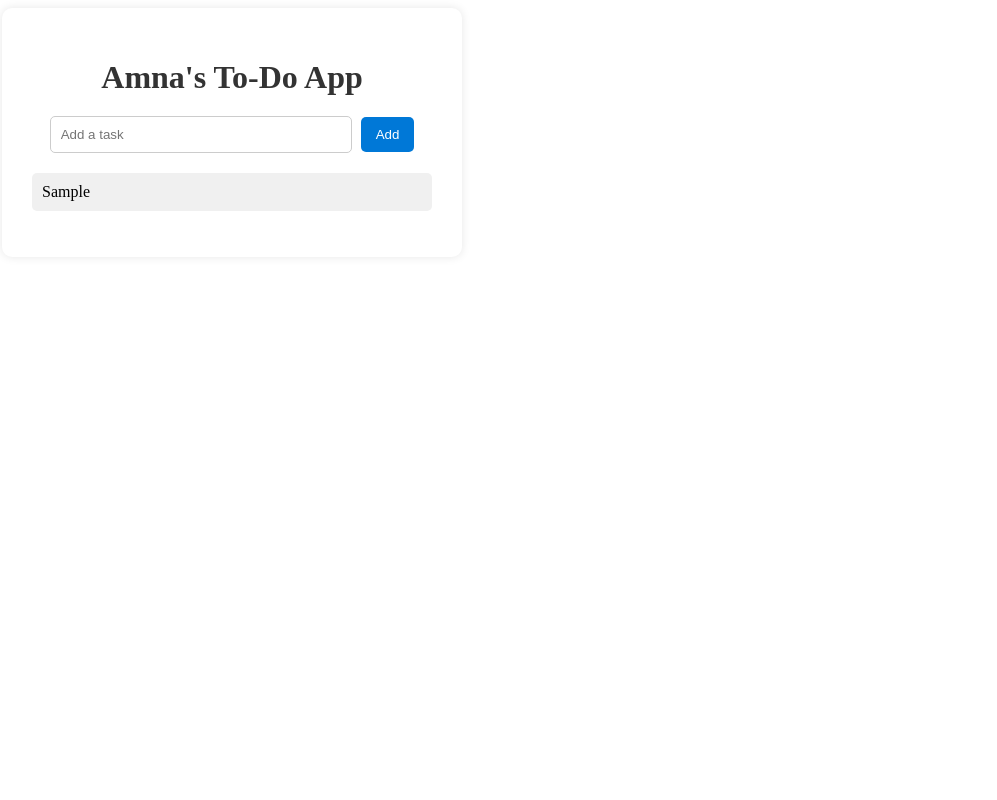
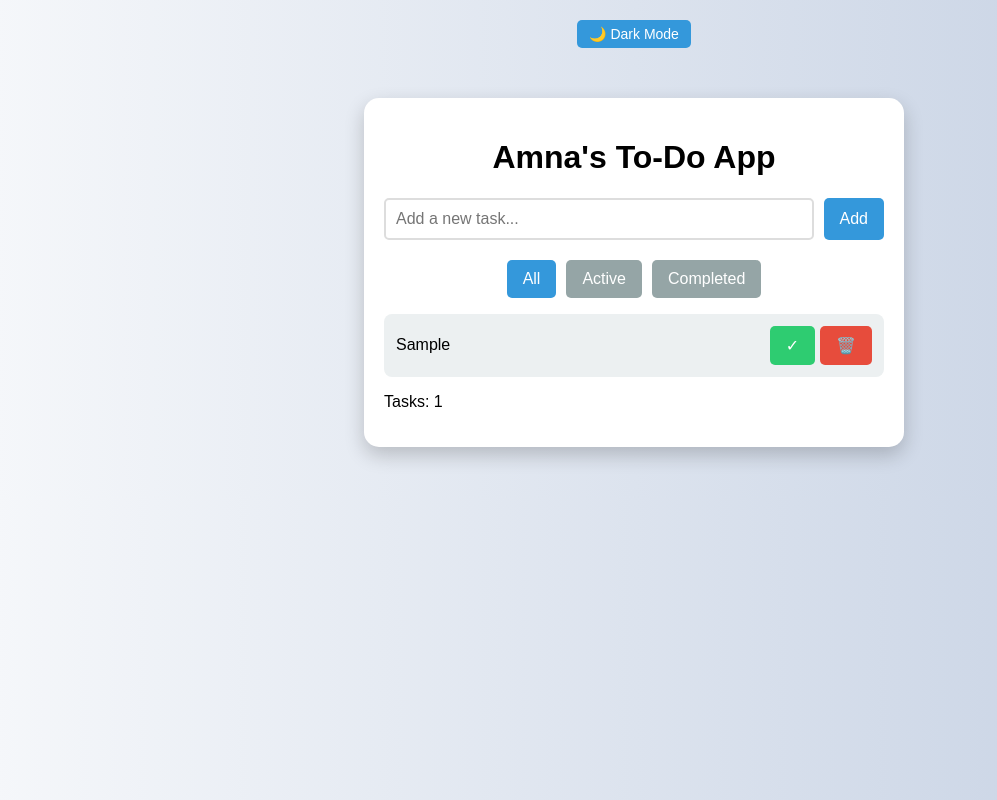
Before and after one commit to amna-hashim-tech/azure-todo-demo, a website: page index.html in a window 1280 px wide. Both pictures are taken after typing "Sample" into the empty fields and a click on the button "Add". Shown: the whole page, without its empty margins (6-1003 px from the left). Drawn offline with nearby package versions, Linux system fonts and the light colour scheme.

Commit message:
Updated To-Do app UI and files

```diff
--- a/index.html
+++ b/index.html
@@ -1,93 +1,34 @@
 <!DOCTYPE html>
 <html lang="en">
 <head>
-  <meta charset="UTF-8">
-  <meta name="viewport" content="width=device-width, initial-scale=1.0">
-  <title>Amna's To-Do App</title>
-  <style>
-<<<<<<< HEAD
-    body { font-family: Arial; background:#f4f4f9; display:flex; justify-content:center; align-items:center; height:100vh; margin:0;}
-    .container { background:#fff; padding:30px; border-radius:10px; box-shadow:0 0 10px rgba(0,0,0,0.1); width:100%; max-width:400px; text-align:center;}
-    h1 { margin-bottom:20px; color:#333; }
-    input { padding:10px; width:70%; border:1px solid #ccc; border-radius:5px; margin-right:5px; }
-    button { padding:10px 15px; border:none; background:#0078D7; color:#fff; border-radius:5px; cursor:pointer; }
-    button:hover { background:#005a9e; }
-    ul { list-style:none; padding:0; margin-top:20px; }
-    li { padding:10px; background:#f0f0f0; margin-bottom:5px; border-radius:5px; text-align:left; }
-=======
-    body {
-      font-family: Arial, sans-serif;
-      background: #f4f4f9;
-      display: flex;
-      justify-content: center;
-      align-items: center;
-      height: 100vh;
-      margin: 0;
-    }
-    .container {
-      background: #fff;
-      padding: 30px;
-      border-radius: 10px;
-      box-shadow: 0 0 10px rgba(0,0,0,0.1);
-      width: 100%;
-      max-width: 400px;
-      text-align: center;
-    }
-    h1 {
-      margin-bottom: 20px;
-      color: #333;
-    }
-    input {
-      padding: 10px;
-      width: 70%;
-      border: 1px solid #ccc;
-      border-radius: 5px;
-      margin-right: 5px;
-    }
-    button {
-      padding: 10px 15px;
-      border: none;
-      background: #0078D7;
-      color: #fff;
-      border-radius: 5px;
-      cursor: pointer;
-    }
-    button:hover {
-      background: #005a9e;
-    }
-    ul {
-      list-style: none;
-      padding: 0;
-      margin-top: 20px;
-    }
-    li {
-      padding: 10px;
-      background: #f0f0f0;
-      margin-bottom: 5px;
-      border-radius: 5px;
-      text-align: left;
-    }
->>>>>>> c11e463695de3a81ab0f0bc6bafbb652226e9860
-  </style>
+<meta charset="UTF-8">
+<meta name="viewport" content="width=device-width, initial-scale=1.0">
+<title>Amna's Modern To-Do App</title>
+<link rel="stylesheet" href="style.css">
 </head>
 <body>
-  <div class="container">
+<div class="theme-toggle">
+    <button id="toggle-theme">🌙 Dark Mode</button>
+</div>
+<div class="container">
     <h1>Amna's To-Do App</h1>
-    <input id="taskInput" type="text" placeholder="Add a task">
-    <button onclick="addTask()">Add</button>
-    <ul id="taskList"></ul>
-  </div>
 
-  <script>
-    function addTask() {
-      const input = document.getElementById('taskInput');
-      const value = input.value.trim();
-      if (!value) return;
-      const li = document.createElement('li');
-      li.textContent = value;
-      document.getElementById('taskList').appendChild(li);
-      input.value = '';
-    }
-  </script>
+    <div class="input-section">
+        <input type="text" id="new-task" placeholder="Add a new task...">
+        <button id="add-task-btn">Add</button>
+    </div>
+
+    <div class="filters">
+        <button class="filter-btn active" data-filter="all">All</button>
+        <button class="filter-btn" data-filter="active">Active</button>
+        <button class="filter-btn" data-filter="completed">Completed</button>
+    </div>
+
+    <ul id="task-list" class="task-list"></ul>
+    <p id="task-count">Tasks: 0</p>
+</div>
+
+<script src="https://cdnjs.cloudflare.com/ajax/libs/Sortable/1.15.0/Sortable.min.js"></script>
+<script src="script.js"></script>
 </body>
 </html>
--- a/package.json
+++ b/package.json
@@ -1,11 +1,12 @@
 {
   "name": "amna-todo-app",
   "version": "1.0.0",
+  "description": "Stylish To-Do app by Amna",
   "main": "server.js",
   "scripts": {
     "start": "node server.js"
   },
   "dependencies": {
-    "express": "^4.18.2"
+    "express": "^4.21.2"
   }
 }
--- /dev/null
+++ b/script.js
@@ -0,0 +1,89 @@
+const taskInput = document.getElementById('new-task');
+const addTaskBtn = document.getElementById('add-task-btn');
+const taskList = document.getElementById('task-list');
+const taskCount = document.getElementById('task-count');
+const filterBtns = document.querySelectorAll('.filter-btn');
+const toggleThemeBtn = document.getElementById('toggle-theme');
+
+let tasks = [];
+let currentFilter = 'all';
+
+// Add task
+addTaskBtn.addEventListener('click', () => {
+    const text = taskInput.value.trim();
+    if (!text) return;
+    const task = { id: Date.now(), text, completed: false };
+    tasks.push(task);
+    taskInput.value = '';
+    renderTasks();
+});
+
+// Render tasks
+function renderTasks() {
+    taskList.innerHTML = '';
+    const filtered = tasks.filter(task => {
+        if (currentFilter === 'all') return true;
+        if (currentFilter === 'active') return !task.completed;
+        if (currentFilter === 'completed') return task.completed;
+    });
+
+    filtered.forEach(task => {
+        const li = document.createElement('li');
+        li.className = 'task-item';
+        if (task.completed) li.classList.add('completed');
+        li.dataset.id = task.id;
+
+        const span = document.createElement('span');
+        span.textContent = task.text;
+
+        const btns = document.createElement('div');
+        btns.className = 'task-buttons';
+
+        const checkBtn = document.createElement('button');
+        checkBtn.className = 'check-btn';
+        checkBtn.textContent = '✓';
+        checkBtn.onclick = () => { task.completed = !task.completed; renderTasks(); };
+
+        const deleteBtn = document.createElement('button');
+        deleteBtn.className = 'delete-btn';
+        deleteBtn.textContent = '🗑️';
+        deleteBtn.onclick = () => { tasks = tasks.filter(t => t.id !== task.id); renderTasks(); };
+
+        btns.appendChild(checkBtn);
+        btns.appendChild(deleteBtn);
+
+        li.appendChild(span);
+        li.appendChild(btns);
+        taskList.appendChild(li);
+    });
+
+    taskCount.textContent = `Tasks: ${tasks.length}`;
+}
+
+// Filters
+filterBtns.forEach(btn => {
+    btn.addEventListener('click', () => {
+        filterBtns.forEach(b => b.classList.remove('active'));
+        btn.classList.add('active');
+        currentFilter = btn.dataset.filter;
+        renderTasks();
+    });
+});
+
+// Drag & Drop
+new Sortable(taskList, {
+    animation: 150,
+    onEnd: function(evt) {
+        const item = tasks.splice(evt.oldIndex, 1)[0];
+        tasks.splice(evt.newIndex, 0, item);
+        renderTasks();
+    }
+});
+
+// Dark/Light toggle
+toggleThemeBtn.addEventListener('click', () => {
+    document.body.classList.toggle('dark');
+    toggleThemeBtn.textContent = document.body.classList.contains('dark') ? '☀️ Light Mode' : '🌙 Dark Mode';
+});
+
+renderTasks();
--- /dev/null
+++ b/style.css
@@ -0,0 +1,131 @@
+/* GENERAL STYLES */
+body {
+    font-family: 'Arial', sans-serif;
+    background: linear-gradient(to right, #f5f7fa, #c3cfe2);
+    margin: 0;
+    padding: 0;
+    transition: background 0.5s, color 0.5s;
+}
+
+body.dark {
+    background: linear-gradient(to right, #2c3e50, #4ca1af);
+    color: #fff;
+}
+
+.container {
+    max-width: 500px;
+    margin: 50px auto;
+    padding: 20px;
+    background: white;
+    box-shadow: 0 8px 20px rgba(0,0,0,0.2);
+    border-radius: 15px;
+    transition: background 0.5s, color 0.5s;
+}
+
+body.dark .container {
+    background: #34495e;
+    color: #ecf0f1;
+}
+
+h1 {
+    text-align: center;
+}
+
+/* INPUT SECTION */
+.input-section {
+    display: flex;
+    gap: 10px;
+    margin-bottom: 20px;
+}
+
+input[type="text"] {
+    flex: 1;
+    padding: 10px;
+    border: 2px solid #ddd;
+    border-radius: 5px;
+    font-size: 16px;
+}
+
+button {
+    background-color: #3498db;
+    color: white;
+    border: none;
+    padding: 10px 16px;
+    border-radius: 5px;
+    cursor: pointer;
+    font-size: 16px;
+    transition: background 0.3s;
+}
+
+button:hover {
+    background-color: #2980b9;
+}
+
+/* FILTER BUTTONS */
+.filters {
+    display: flex;
+    justify-content: center;
+    gap: 10px;
+    margin-bottom: 15px;
+}
+
+.filters button {
+    background-color: #95a5a6;
+}
+
+.filters button.active {
+    background-color: #3498db;
+    color: white;
+}
+
+/* TASK LIST */
+.task-list {
+    list-style: none;
+    padding: 0;
+}
+
+.task-item {
+    display: flex;
+    justify-content: space-between;
+    align-items: center;
+    padding: 12px;
+    margin-bottom: 8px;
+    border-radius: 8px;
+    background: #ecf0f1;
+    font-size: 16px;
+    cursor: grab;
+    transition: background 0.3s, transform 0.2s;
+}
+
+body.dark .task-item {
+    background: #2c3e50;
+}
+
+.task-item.completed span {
+    text-decoration: line-through;
+    color: gray;
+}
+
+.task-buttons button {
+    margin-left: 5px;
+    border-radius: 5px;
+}
+
+.task-buttons button.check-btn {
+    background-color: #2ecc71;
+}
+
+.task-buttons button.delete-btn {
+    background-color: #e74c3c;
+}
+
+/* THEME TOGGLE */
+.theme-toggle {
+    text-align: center;
+    margin-top: 20px;
+}
+
+.theme-toggle button {
+    padding: 6px 12px;
+    font-size: 14px;
+}
```
Also changed, not shown: app.js (added, +64 -0 lines), server.js (deleted, +0 -8 lines), 1 other file.
